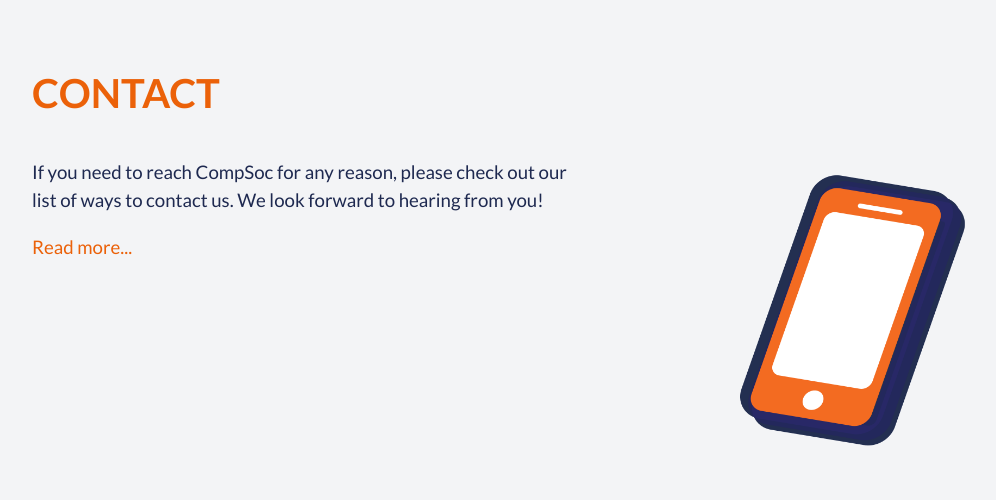
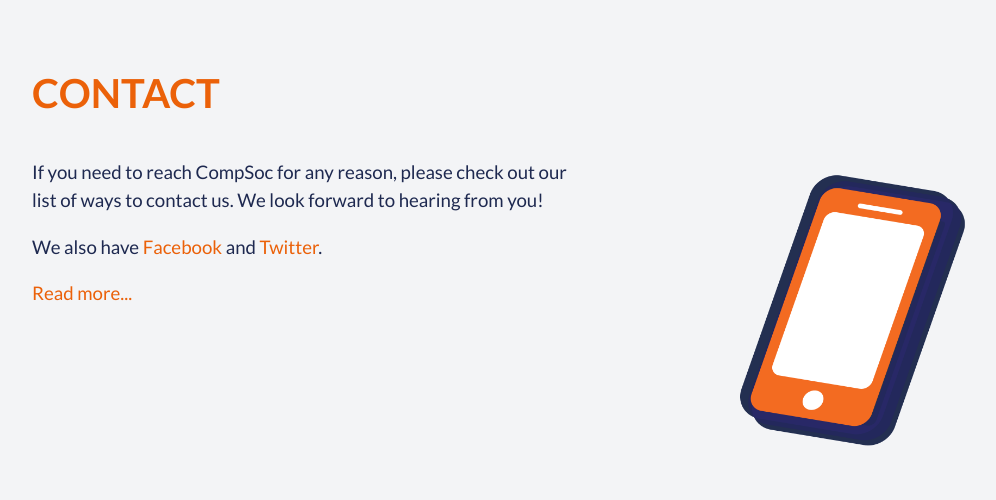
Before and after one commit to UCCompSoc/Website2, a PHP site: page / in a window 1280 px wide. Shown: the part 2786-3286 px from the top of the page, without its empty margins (108-1104 px from the left). Run offline with PHP 8.4, Linux system fonts and the light colour scheme; some libraries are stand-ins or nearby versions.

Commit message:
Make FB and Twitter more prominent.

```diff
--- a/html/index.php
+++ b/html/index.php
@@ -99,6 +99,8 @@ include 'include/header.php';
             <div class='text larger left'>
                 <p>If you need to reach CompSoc for any reason, please check out our list of ways to contact us. We look forward to hearing from you! </p>
 
+                <p>We also have <a href='https://www.facebook.com/UcCompSoc' target='_blank'>Facebook</a> and <a href='https://twitter.com/UCCompSoc' target='_blank'>Twitter</a>.</p>
+
                 <p><a href='contact.php'>Read more...</a></p>
             </div>
 
```
